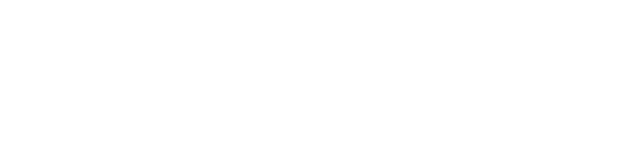
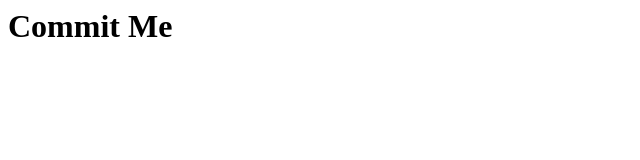
Before and after one commit to adisaomoabegunde/ticketapp2, a plain HTML site: page index.html in a window 1280 px wide. Shown: the whole page, without its empty margins (0-640 px from the left). Drawn offline with Linux system fonts and the light colour scheme.

Commit message:
Commited

```diff
--- a/index.html
+++ b/index.html
@@ -6,6 +6,7 @@
 	</head>
 	<body>
 		<title>Git</title>
+		<h1>Commit Me</h1>
 	</body>
 
 
```
